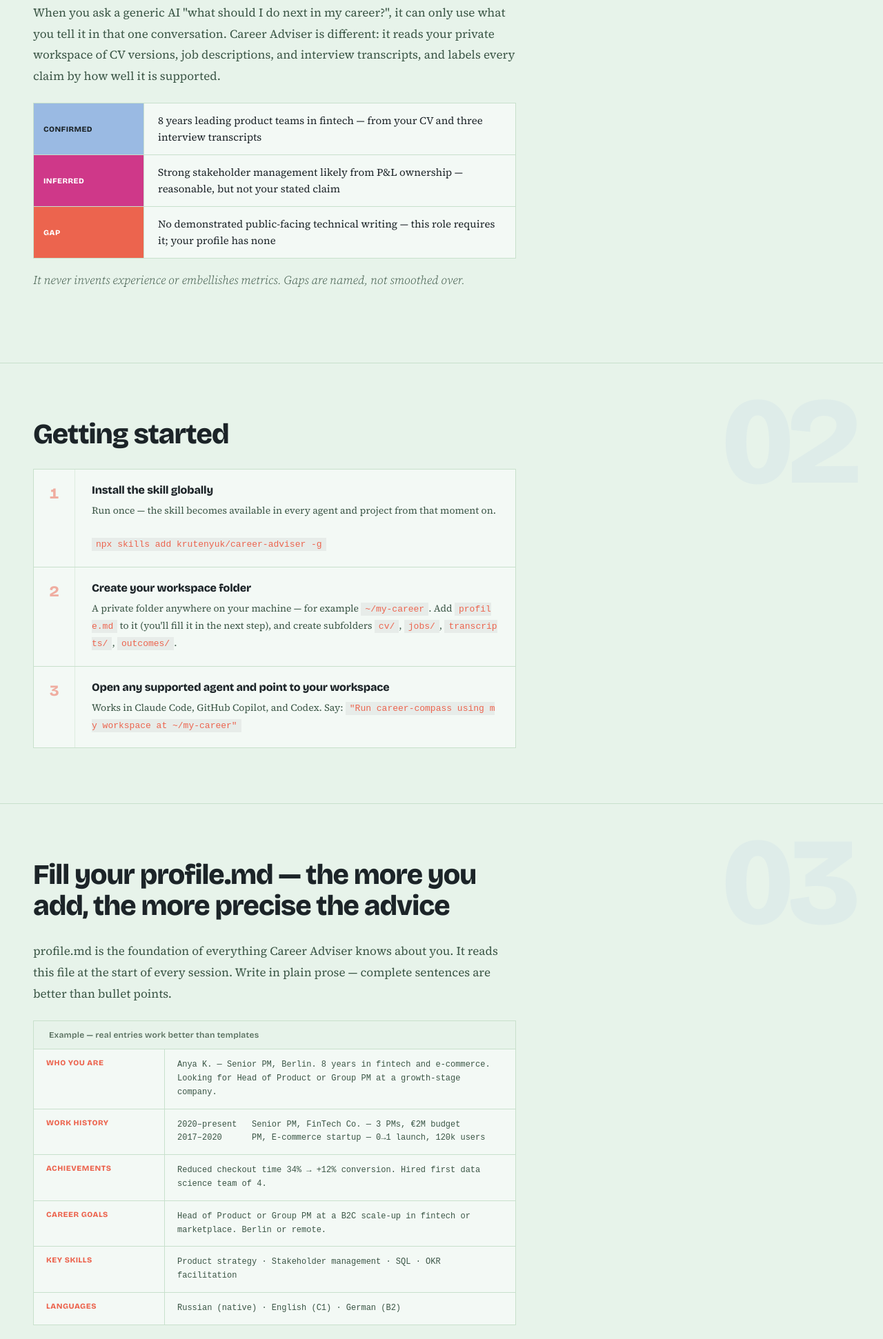
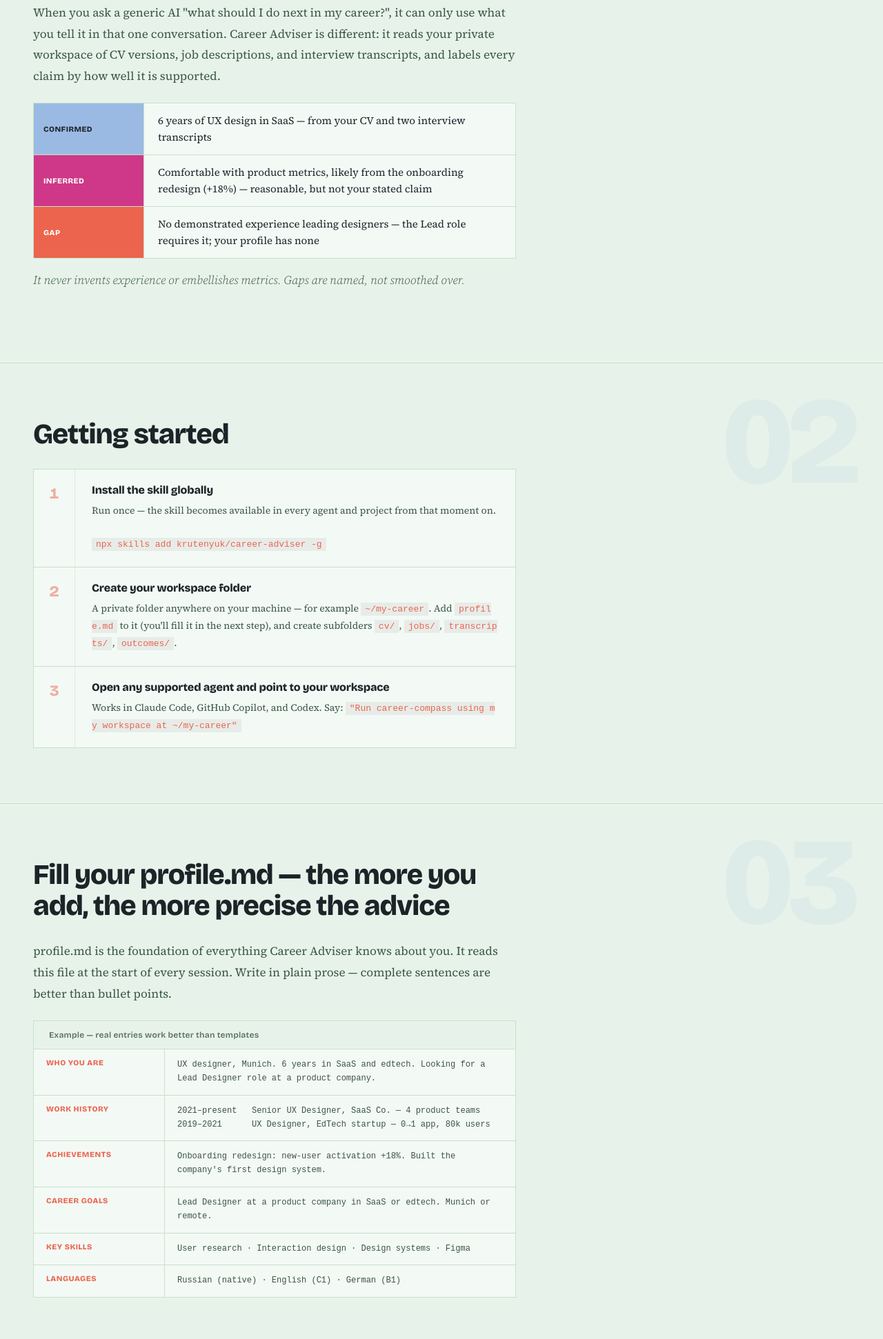
Before and after one commit to krutenyuk/career-adviser, a plain HTML site: page index.html in a window 1280 px wide. Shown: the part 798-2740 px from the top of the page at 69% size. Drawn offline with nearby package versions, Linux system fonts and the light colour scheme.

Commit message:
Replace example persona in guide and PDF
Swap the "Anya K." example for a neutral UX designer in Munich in the
evidence labels and the profile.md example (EN and RU), and regenerate
Career Adviser.pdf from the updated index.html.

Co-Authored-By: Claude Opus 5.5 <noreply@anthropic.com>

```diff
--- a/index.html
+++ b/index.html
@@ -300,15 +300,15 @@ body.lang-ru .en { display: none; }
     <div class="ev-strip">
       <div class="ev-row">
         <span class="ev-pill conf"><span class="en">Confirmed</span><span class="ru">Подтверждено</span></span>
-        <span class="ev-text"><span class="en">8 years leading product teams in fintech — from your CV and three interview transcripts</span><span class="ru">8 лет руководства продуктовыми командами в финтехе — из CV и трёх транскриптов собеседований</span></span>
+        <span class="ev-text"><span class="en">6 years of UX design in SaaS — from your CV and two interview transcripts</span><span class="ru">6 лет в UX-дизайне для SaaS — из CV и двух транскриптов собеседований</span></span>
       </div>
       <div class="ev-row">
         <span class="ev-pill inf"><span class="en">Inferred</span><span class="ru">Вывод</span></span>
-        <span class="ev-text"><span class="en">Strong stakeholder management likely from P&L ownership — reasonable, but not your stated claim</span><span class="ru">Сильные навыки работы со стейкхолдерами — вероятный вывод из владения P&L, но прямо не заявлено</span></span>
+        <span class="ev-text"><span class="en">Comfortable with product metrics, likely from the onboarding redesign (+18%) — reasonable, but not your stated claim</span><span class="ru">Уверенная работа с продуктовыми метриками — вероятный вывод из редизайна онбординга (+18%), но прямо не заявлено</span></span>
       </div>
       <div class="ev-row">
         <span class="ev-pill gap"><span class="en">Gap</span><span class="ru">Пробел</span></span>
-        <span class="ev-text"><span class="en">No demonstrated public-facing technical writing — this role requires it; your profile has none</span><span class="ru">Нет подтверждённых навыков публичного технического письма — роль требует этого; в профиле данных нет</span></span>
+        <span class="ev-text"><span class="en">No demonstrated experience leading designers — the Lead role requires it; your profile has none</span><span class="ru">Нет подтверждённого опыта руководства дизайнерами — роль Lead требует этого; в профиле данных нет</span></span>
       </div>
     </div>
     <p class="note en">It never invents experience or embellishes metrics. Gaps are named, not smoothed over.</p>
@@ -379,35 +379,35 @@ body.lang-ru .en { display: none; }
       <div class="pf-row">
         <span class="pf-label"><span class="en">Who you are</span><span class="ru">О вас</span></span>
         <span class="pf-value">
-          <span class="en">Anya K. — Senior PM, Berlin. 8 years in fintech and e-commerce. Looking for Head of Product or Group PM at a growth-stage company.</span>
-          <span class="ru">Аня К. — Senior PM, Берлин. 8 лет в финтехе и e-commerce. Ищу роль Head of Product или Group PM в компании стадии роста.</span>
+          <span class="en">UX designer, Munich. 6 years in SaaS and edtech. Looking for a Lead Designer role at a product company.</span>
+          <span class="ru">UX-дизайнер, Мюнхен. 6 лет в SaaS и edtech. Ищу роль Lead Designer в продуктовой компании.</span>
         </span>
       </div>
       <div class="pf-row">
         <span class="pf-label"><span class="en">Work history</span><span class="ru">История работы</span></span>
-        <span class="pf-value">2020–present &nbsp; Senior PM, FinTech Co. — 3 PMs, €2M budget<br>2017–2020 &nbsp;&nbsp;&nbsp;&nbsp; PM, E-commerce startup — 0→1 launch, 120k users</span>
+        <span class="pf-value">2021–present &nbsp; Senior UX Designer, SaaS Co. — 4 product teams<br>2019–2021 &nbsp;&nbsp;&nbsp;&nbsp; UX Designer, EdTech startup — 0→1 app, 80k users</span>
       </div>
       <div class="pf-row">
         <span class="pf-label"><span class="en">Achievements</span><span class="ru">Достижения</span></span>
         <span class="pf-value">
-          <span class="en">Reduced checkout time 34% → +12% conversion. Hired first data science team of 4.</span>
-          <span class="ru">Сократила время оформления заказа на 34% → конверсия +12%. Наняла первую команду data science (4 человека).</span>
+          <span class="en">Onboarding redesign: new-user activation +18%. Built the company's first design system.</span>
+          <span class="ru">Редизайн онбординга: активация новых пользователей +18%. Первая дизайн-система компании.</span>
         </span>
       </div>
       <div class="pf-row">
         <span class="pf-label"><span class="en">Career goals</span><span class="ru">Карьерные цели</span></span>
         <span class="pf-value">
-          <span class="en">Head of Product or Group PM at a B2C scale-up in fintech or marketplace. Berlin or remote.</span>
-          <span class="ru">Head of Product или Group PM в B2C scale-up в финтехе или маркетплейсе. Берлин или удалённо.</span>
+          <span class="en">Lead Designer at a product company in SaaS or edtech. Munich or remote.</span>
+          <span class="ru">Lead Designer в продуктовой компании в SaaS или edtech. Мюнхен или удалённо.</span>
         </span>
       </div>
       <div class="pf-row">
         <span class="pf-label"><span class="en">Key skills</span><span class="ru">Ключевые навыки</span></span>
-        <span class="pf-value">Product strategy · Stakeholder management · SQL · OKR facilitation</span>
+        <span class="pf-value">User research · Interaction design · Design systems · Figma</span>
       </div>
       <div class="pf-row">
         <span class="pf-label"><span class="en">Languages</span><span class="ru">Языки</span></span>
-        <span class="pf-value">Russian (native) · English (C1) · German (B2)</span>
+        <span class="pf-value">Russian (native) · English (C1) · German (B1)</span>
       </div>
     </div>
   </div>
```
Also changed, not shown: 1 other file.
